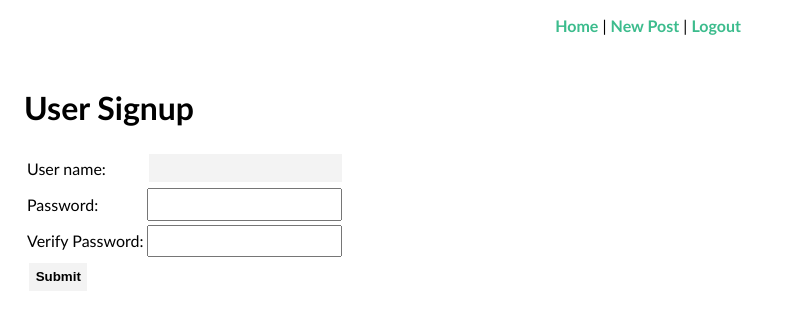
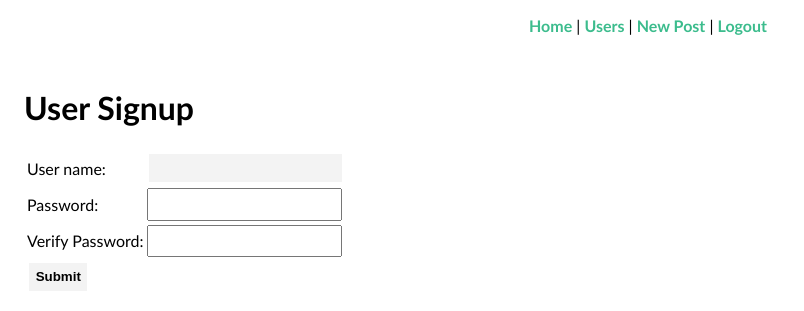
Before and after one commit to mrkish/blogz, a Flask app: page /signup in a window 1280 px wide. Shown: the top 311 px of the page, without its empty margins (0-804 px from the left). Run offline with Flask 2, Linux system fonts and the light colour scheme.

Commit message:
Added a user list page

```diff
--- a/main.py
+++ b/main.py
@@ -10,7 +10,7 @@ import cgi
 @app.before_request
 def require_login():
     allowed_routes = ['login', 'signup']
-    if request.endpoint not in allowed_routes and 'user' not in session:
+    if request.endpoint not in allowed_routes and 'user' not in session and '/static/' not in request.path:
         return redirect('/login')
 
 # Main content page
@@ -40,6 +40,14 @@ def index():
     blogs = Blog.query.order_by(Blog.dateTime.desc()).all()
 
     return render_template('blog.html', page_title="Blogs!", blogs=blogs, single_view=False)
+
+# Displays all users
+@app.route('/users')
+def users():
+
+    users = User.query.all()
+
+    return render_template('index.html', page_title="Users!", users=users)
 
 # Page to input a new post to the blog
 @app.route('/newpost', methods=['POST','GET'])
--- a/templates/base.html
+++ b/templates/base.html
@@ -6,7 +6,7 @@
 </head>
 <body>
     <div class='nav'>
-        <a href='/blog'>Home</a>  |  <a href='/newpost'>New Post</a> |  <a href='/logout'>Logout</a>
+        <a href='/blog'>Home</a>  | <a href='/users'>Users</a> | <a href='/newpost'>New Post</a> |  <a href='/logout'>Logout</a>
          {% with messages = get_flashed_messages() %}
             {% for message in messages %}
             <p id='error'>{{message}}</p>
```
Also changed, not shown: templates/index.html (+8 -2 lines).
